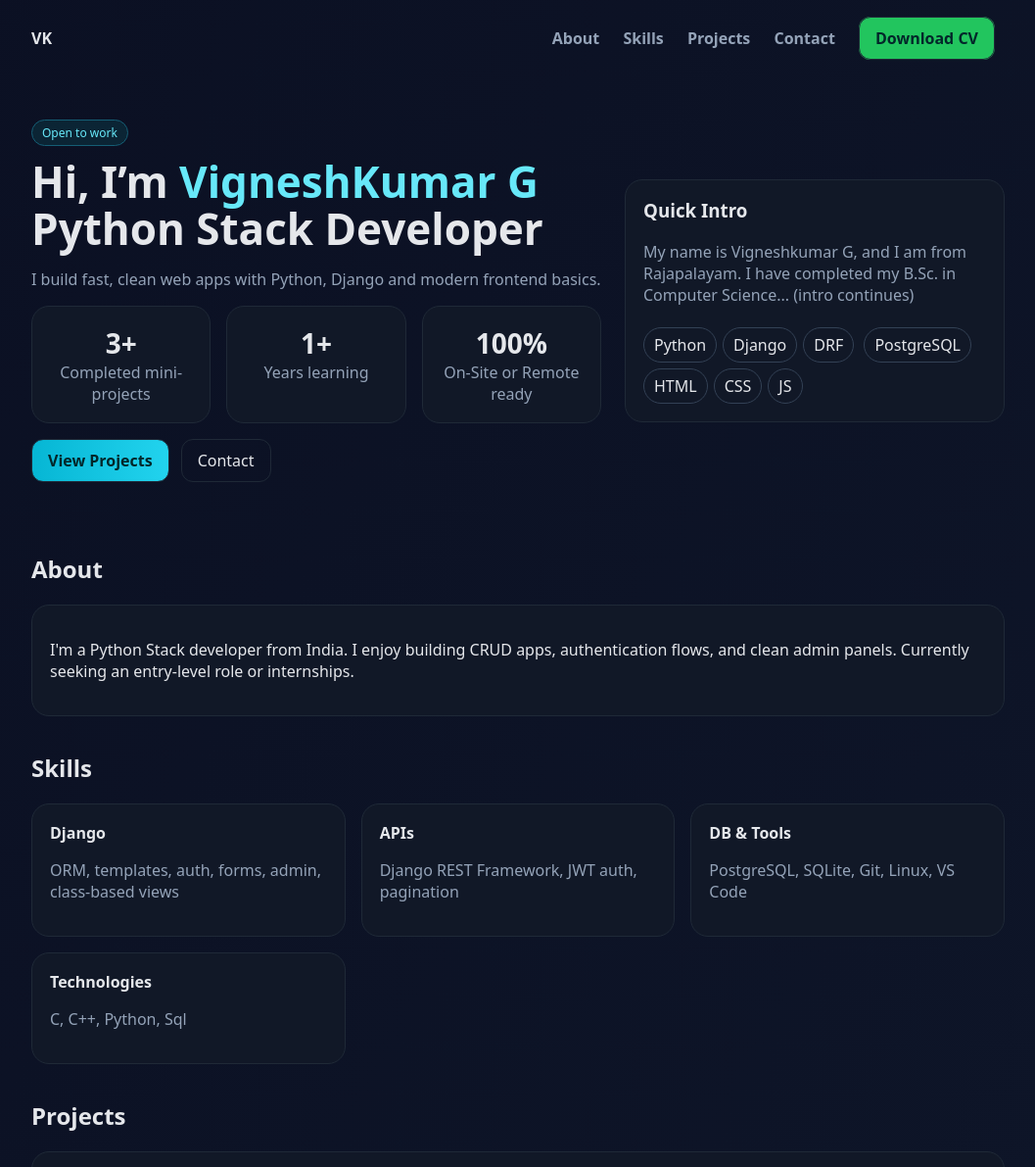
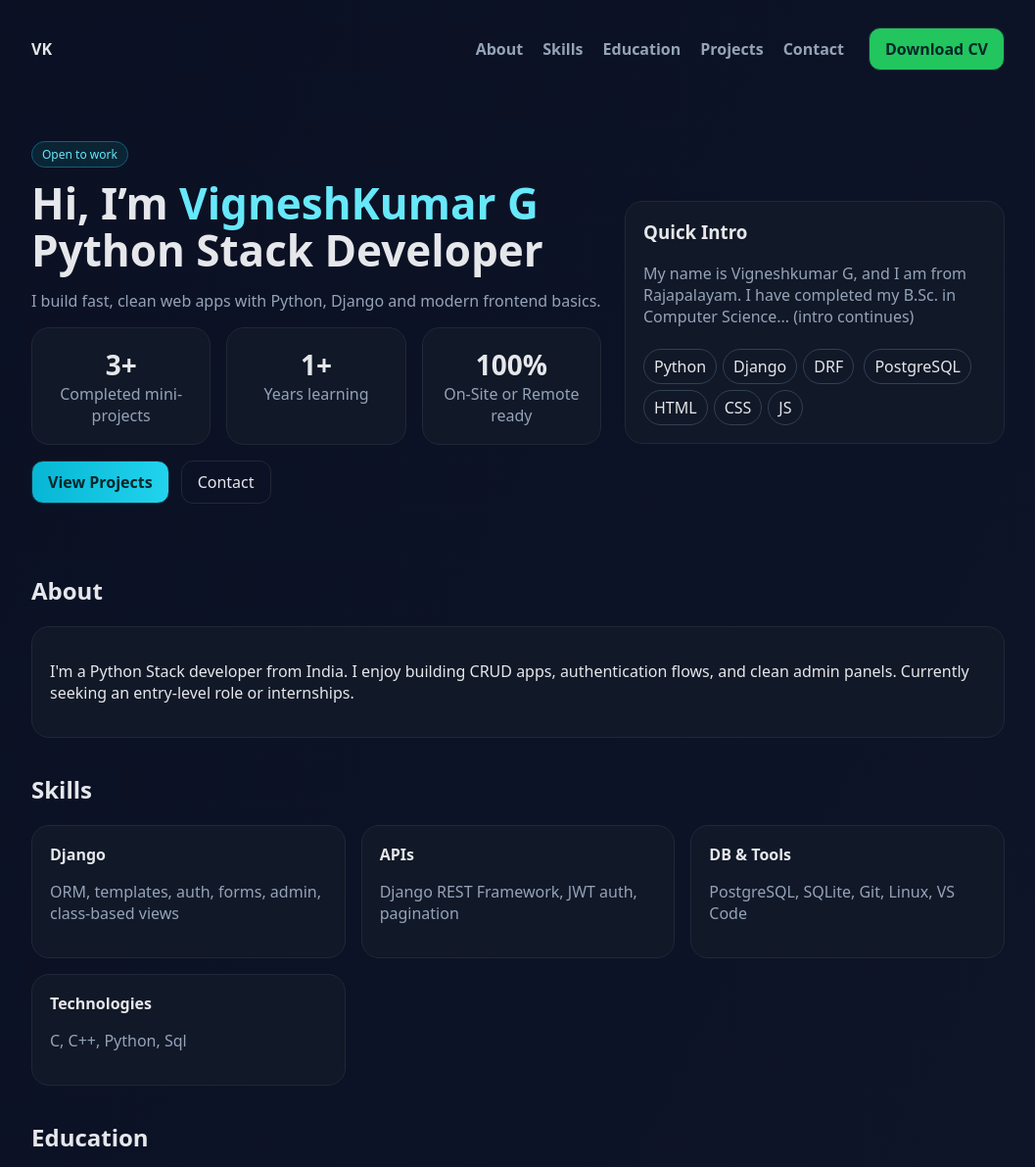
Before and after one commit to uthaman-art/portfolio_site, a Django app: page / in a window 1280 px wide. Shown: the top 1191 px of the page at 98% size, without its empty margins (111-1168 px from the left). Run offline with Django 5.2, Linux system fonts and the light colour scheme.

Commit message:
fix: correct index.html changes

```diff
--- a/main/templates/index.html
+++ b/main/templates/index.html
@@ -6,28 +6,33 @@
   <meta name="viewport" content="width=device-width,initial-scale=1" />
   <title>Vignesh Kumar — Portfolio</title>
   <meta name="description" content="Software Developer Portfolio of Vignesh Kumar">
-
-  <!-- Font Awesome for social icons -->
   <link rel="stylesheet" href="https://cdnjs.cloudflare.com/ajax/libs/font-awesome/6.5.0/css/all.min.css">
-
   <style>
     :root { --bg:#0f172a; --card:#111827; --muted:#94a3b8; --acc:#22d3ee; --text:#e5e7eb; }
     *{box-sizing:border-box} html,body{margin:0}
     body{font-family:system-ui,-apple-system,Segoe UI,Roboto,Ubuntu,Arial;
-         background:linear-gradient(120deg,#0b1023,#0f172a); color:var(--text)}
+      background:linear-gradient(120deg,#0b1023,#0f172a); color:var(--text)}
     .wrap{max-width:1050px;margin:0 auto;padding:28px}
-    header{display:flex;justify-content:space-between;align-items:center;gap:18px}
-    nav a{color:var(--muted);text-decoration:none;margin:0 10px;font-weight:600}
+    header{display:flex;justify-content:space-between;align-items:center;gap:18px;flex-wrap:wrap;}
+    .logo {font-weight: bold;}
+    nav {
+      display: flex;
+      align-items: center;
+      gap: 10px;
+      flex-wrap: wrap;
+    }
+    nav a{color:var(--muted);text-decoration:none;margin:0 5px;font-weight:600;transition:background 0.2s;}
+    nav a.btn{margin-left:10px;margin-right:0;}
     nav a:hover{color:var(--acc)}
+    .btn{padding:10px 16px;border-radius:12px;border:1px solid #1f2937;text-decoration:none;color:var(--text)}
+    .btn.primary{background:linear-gradient(90deg,#06b6d4,#22d3ee);color:#03272a;font-weight:700}
+    .btn.download{background:#22c55e;color:#03272a;font-weight:700}
     .hero{display:grid;grid-template-columns:1.2fr .8fr;gap:24px;align-items:center;padding:36px 0}
     .tag{display:inline-block;background:#0ea5a422;color:#67e8f9;border:1px solid #155e75;
-         padding:4px 10px;border-radius:999px;font-size:12px}
+      padding:4px 10px;border-radius:999px;font-size:12px}
     h1{font-size:44px;line-height:1.1;margin:12px 0 8px}
     .muted{color:var(--muted)}
     .cta{display:flex;gap:12px;margin-top:16px}
-    .btn{padding:10px 16px;border-radius:12px;border:1px solid #1f2937;text-decoration:none;color:var(--text)}
-    .btn.primary{background:linear-gradient(90deg,#06b6d4,#22d3ee);color:#03272a;font-weight:700}
-    .btn.download{background:#22c55e;color:#03272a;font-weight:700}
     .card{background:var(--card);border:1px solid #1f2937;border-radius:18px;padding:18px}
     section{margin:36px 0}
     .grid{display:grid;gap:16px}
@@ -38,7 +43,13 @@
     .kpi{display:flex;gap:16px;flex-wrap:wrap;margin-top:8px}
     .kpi .card{flex:1;min-width:180px;text-align:center}
     @media (max-width:900px){ .hero{grid-template-columns:1fr} }
-
+    /* Navbar Responsive */
+    @media (max-width:600px){
+      header { flex-direction: column; align-items:flex-start; gap:10px; }
+      nav { flex-direction: column; align-items: flex-start; width: 100%; gap: 0;}
+      nav a { margin: 5px 0 0 0; display: block; width: 100%; }
+      nav a.btn.download { width: 100%; margin-left: 0; margin-top: 8px;}
+    }
     /* Contact Section */
     #contact { margin: 36px 0; }
     .contact-box {
@@ -115,10 +126,11 @@
 <body>
   <div class="wrap">
     <header>
-      <strong>VK</strong>
+      <strong class="logo">VK</strong>
       <nav>
         <a href="#about">About</a>
         <a href="#skills">Skills</a>
+        <a href="#education">Education</a>
         <a href="#projects">Projects</a>
         <a href="#contact">Contact</a>
         <a class="btn download" href="{% static 'files/VigneshKumar_G_CV-1.pdf' %}" download>Download CV</a>
@@ -170,6 +182,17 @@
       </div>
     </section>
 
+    <!-- Education (NEW) -->
+    <section id="education">
+      <h2>Education</h2>
+      <div class="card">
+        <p><strong>College:</strong> Arulmigu Kalasalingam College of Arts and Science</p>
+        <p><strong>Course:</strong> B.Sc. Computer Science</p>
+        <p><strong>Languages Known:</strong> Tamil &amp; English</p>
+        <p><strong>Hobby:</strong> Songs &amp; Playing Cricket</p>
+      </div>
+    </section>
+
     <!-- Projects -->
     <section id="projects">
       <h2>Projects</h2>
@@ -192,34 +215,26 @@
         <div class="contact-img">
           <img src="{% static 'files/images.jpeg' %}" alt="Vignesh Kumar" />
         </div>
-
         <!-- Right Side Content -->
         <div class="contact-content">
           <h3>Contact Me</h3>
-          <!-- ✅ Updated Form -->
           <form method="POST" action="{% url 'contact' %}">
             {% csrf_token %}
             <label>Full Name</label>
             <input type="text" name="name" placeholder="Your name" required />
-
             <label>Email</label>
             <input type="email" name="email" placeholder="Your email" required />
-
             <label>Message</label>
             <textarea name="message" placeholder="Write your message..." required></textarea>
-
             <button type="submit">Send Message</button>
           </form>
-
           <div class="info">
             <p><strong>Email</strong><br> guruvignesh054@gmail.com</p>
             <p><strong>I am in</strong><br> Rajapalayam, Tamil Nadu, India</p>
-
             <!-- Download CV Button inside Contact -->
             <p>
               <a class="btn download" href="{% static 'files/VigneshKumar_G_CV-1.pdf' %}" download>📑 Download CV</a>
             </p>
-
             <!-- Social Icons -->
             <div class="socials">
               <a href="https://github.com/yourusername" target="_blank"><i class="fab fa-github"></i></a>
```
